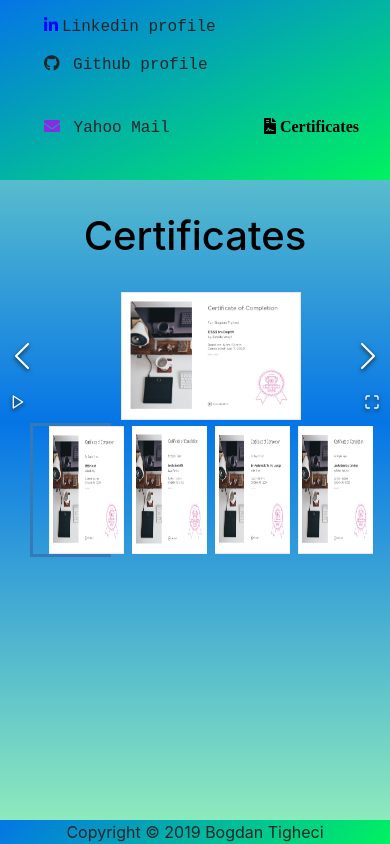
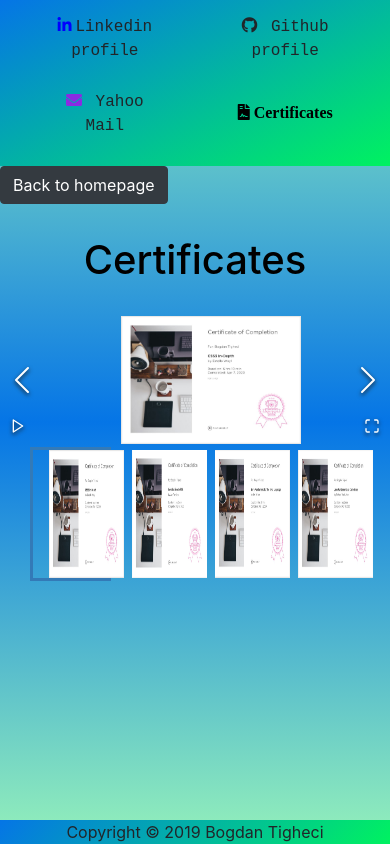
Before and after one commit to bogdantigheci/portfolio, a React (Create React App) app: page /certificates in a window 390 px wide. Built offline with nearby package versions, Linux system fonts and the light colour scheme.

Commit message:
fixed links on mobile

```diff
--- a/src/components/Certificates/Certificates.js
+++ b/src/components/Certificates/Certificates.js
@@ -1,4 +1,5 @@
 import React, { Component } from 'react';
+import { Link } from 'react-router-dom';
 import ImageGallery from 'react-image-gallery';
 import './Certificates.css';
 
@@ -26,6 +27,9 @@ class Certifications extends Component {
   render() {
     return (
       <div>
+        <Link to="/">
+          <button className="btn btn-dark">Back to homepage</button>
+        </Link>
         <h1 className="display-block mx-auto cert">Certificates</h1>
         <ImageGallery additionalClass={additionalClass} items={images} />
       </div>
--- a/src/components/Header/Header.css
+++ b/src/components/Header/Header.css
@@ -23,3 +23,9 @@
 .cert {
   color: black;
 }
+
+@media (max-width: 435px) {
+  .navbar a {
+    width: 45%;
+  }
+}
--- a/src/components/Header/Header.js
+++ b/src/components/Header/Header.js
@@ -33,7 +33,7 @@ const navbar = () => {
             <MDBIcon icon="envelope" className="pr-1 yahoo" /> Yahoo Mail
           </MDBBtn>
         </a>
-        <Link className='cert' to="/certificates">
+        <Link className="cert" to="/certificates">
           <MDBIcon icon="file-contract"> Certificates</MDBIcon>
         </Link>
       </MDBContainer>
```
